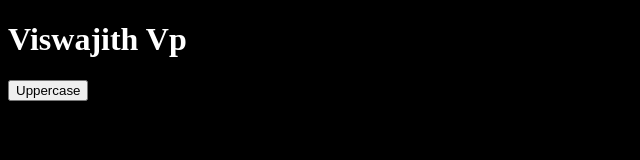
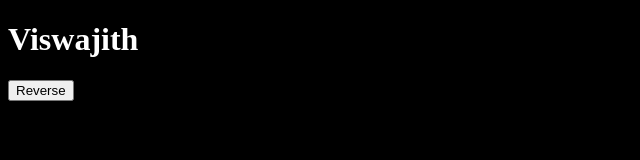
Before and after one commit to Viswajith2003/React-workout, a React (Vite) app: page / in a window 1280 px wide. Shown: the top 160 px of the page, without its empty margins (0-640 px from the left). Built offline with nearby package versions, Linux system fonts and the light colour scheme.

Commit message:
reverse text in buttn click

```diff
--- a/src/App.jsx
+++ b/src/App.jsx
@@ -4,6 +4,8 @@ import ToggleText from "./useStateWorkout/toggleText";
 import CounterLimit from "./useStateWorkout/CounterLimit";
 import ShowHideText from "./useStateWorkout/ShowHideText";
 import UpperLowerToggle from "./useStateWorkout/upperLowerToggle";
+import ChangeBgColor from "./useStateWorkout/changeBgColor";
+import RevText from "./useStateWorkout/revText";
 
 export default function App() {
 
@@ -13,7 +15,9 @@ export default function App() {
       {/* <ToggleText/> */}
       {/* <CounterLimit/> */}
       {/* <ShowHideText/> */}
-      <UpperLowerToggle/>
+      {/* <UpperLowerToggle/> */}
+      {/* <ChangeBgColor/> */}
+      <RevText/>
     </div>
   );
 }
--- /dev/null
+++ b/src/useStateWorkout/changeBgColor.jsx
@@ -0,0 +1,23 @@
+import React, { useState } from "react";
+
+export default function ChangeBgColor() {
+  const [index, setIndex] = useState(0);
+  let colors = ["red", "blue", "green", "purple"];
+  const changeBgColor = () => {
+    setIndex((prev) => (prev + 1) % colors.length);
+  };
+  return (
+    <div>
+      <div style={{ background: colors[index], padding: "3px" }}>
+        <h1>Change Bg color</h1>
+      </div>
+      <br />
+      <br />
+      <button onClick={changeBgColor}>Switch Color</button>
+    </div>
+  );
+}
+
+// prev = 0
+// (0 + 1) % 4 = 1
+// ✅ So index becomes 1 → color is "blue".
--- /dev/null
+++ b/src/useStateWorkout/revText.jsx
@@ -0,0 +1,19 @@
+import React, { useState } from "react";
+
+export default function RevText() {
+  const [text, setRevText] = useState("Viswajith");
+  const [btn, setBtn] = useState("Reverse");
+
+  const revStr = () => {
+    let rev = text.split("").reverse().join("");
+    // console.log(rev);
+    setRevText(rev);
+    setBtn((prev) => (prev === "Reverse" ? "Orginal" : "Reverse"));
+  };
+  return (
+    <div>
+      <h1>{text}</h1>
+      <button onClick={revStr}>{btn}</button>
+    </div>
+  );
+}
```
Also changed, not shown: src/useStateWorkout/textCount.jsx (added, +11 -0 lines).
